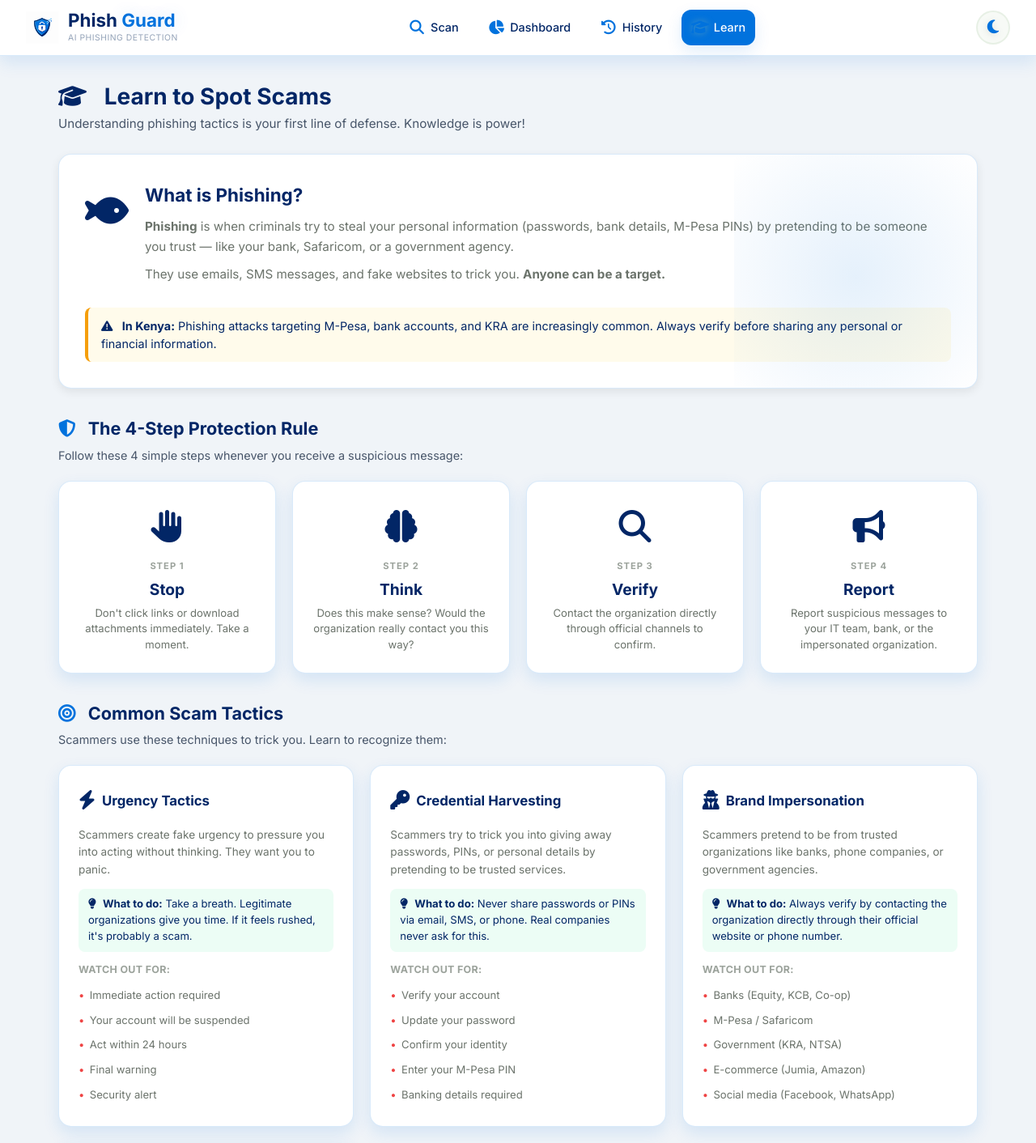
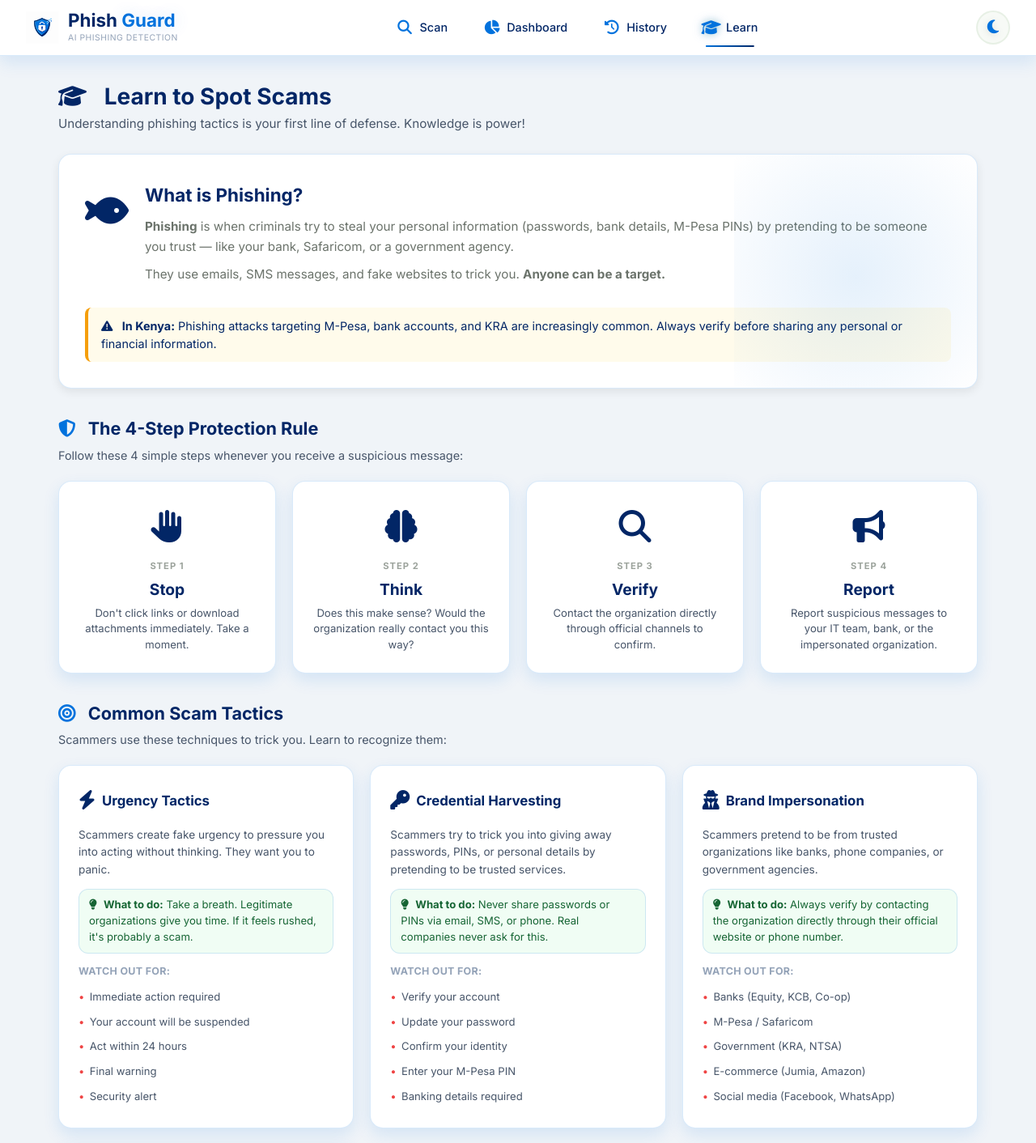
Before and after one commit to willy-havertz/phishing-detection, a React (Vite) app in the folder frontend/: page /education in a window 1280 px wide. Shown: the top 1412 px of the page at 81% size. Built offline with nearby package versions, Linux system fonts and the light colour scheme; no server answers.

Commit message:
refactor: enhance nav-link styles for improved interactivity and visual consistency

```diff
--- a/frontend/src/index.css
+++ b/frontend/src/index.css
@@ -226,12 +226,12 @@ body {
   gap: 0.4rem;
 }
 .nav-link:hover {
-  color: var(--white);
-  background-color: rgba(255, 255, 255, 0.08);
+  color: var(--primary);
+  background-color: transparent !important;
 }
 .nav-link.active {
-  color: var(--white);
-  background-color: var(--dark-lighter);
+  color: var(--primary);
+  background-color: transparent !important;
 }
 .nav-icon {
   font-size: 1rem;
--- a/frontend/src/theme-enhanced.css
+++ b/frontend/src/theme-enhanced.css
@@ -46,7 +46,13 @@
 
   --info: #3b82f6;
   --info-light: #dbeafe;
+  --info-50: #eff6ff;
   --info-gradient: linear-gradient(135deg, #3b82f6 0%, #2563eb 100%);
+
+  /* Background 50s for Light Mode */
+  --success-50: #ecfdf5;
+  --warning-50: #fffbeb;
+  --danger-50: #fef2f2;
 
   /* Enhanced Spacing & Border Radius */
   --radius-xs: 6px;
@@ -88,9 +94,13 @@
 
   /* Semantic Overrides for Dark Mode - Crucial for Contrast */
   --success-light: rgba(16, 185, 129, 0.15);
+  --success-50: rgba(16, 185, 129, 0.1);
   --warning-light: rgba(245, 158, 11, 0.15);
+  --warning-50: rgba(245, 158, 11, 0.1);
   --danger-light: rgba(239, 68, 68, 0.15);
+  --danger-50: rgba(239, 68, 68, 0.1);
   --info-light: rgba(59, 130, 246, 0.15);
+  --info-50: rgba(59, 130, 246, 0.1);
 }
 
 /* ==================== GLOBAL THEME APPLICATION ==================== */
@@ -153,11 +163,15 @@ body {
 
 .nav-link {
   position: relative;
-  overflow: hidden;
+  overflow: visible;
   transition: all var(--transition-base) !important;
   color: var(--theme-text-secondary) !important;
   border-radius: var(--radius-md);
   margin: 0 4px;
+  padding: 0.5rem 1rem !important;
+  display: flex !important;
+  align-items: center !important;
+  gap: 8px !important;
 }
 
 [data-theme="light"] .nav-link {
@@ -168,19 +182,47 @@ body {
   color: var(--primary) !important;
 }
 
+.nav-link::after {
+  content: '';
+  position: absolute;
+  bottom: -2px;
+  left: 50%;
+  width: 0;
+  height: 2px;
+  background: var(--primary-gradient);
+  border-radius: var(--radius-full);
+  transition: all var(--transition-base);
+  transform: translateX(-50%);
+}
+
 .nav-link:hover {
   background: rgba(1, 114, 221, 0.05) !important;
   color: var(--primary) !important;
 }
 
 .nav-link.active {
-  background: var(--primary-gradient) !important;
-  color: #ffffff !important;
-  box-shadow: var(--theme-shadow-md);
+  background: transparent !important;
+  color: var(--primary) !important;
+  box-shadow: none !important;
+}
+
+.nav-link.active::after {
+  width: 60%;
+}
+
+.nav-link.active .nav-icon {
+  color: var(--primary) !important;
+  transform: scale(1.1);
 }
 
 [data-theme="light"] .nav-link.active {
-  background: var(--primary) !important;
+  background: transparent !important;
+  color: var(--primary-dark) !important;
+}
+
+[data-theme="light"] .nav-link.active .nav-icon {
+  color: var(--primary) !important;
+  filter: drop-shadow(0 0 5px rgba(1, 114, 221, 0.3));
 }
 
 /* User Interactiveness & Animations */
@@ -1281,6 +1323,56 @@ html {
   scroll-behavior: smooth;
 }
 
+/* ==================== EDUCATION PAGE ENHANCEMENTS ==================== */
+.tactic-desc,
+.kenya-desc,
+.protection-desc,
+.quiz-question,
+.tactic-examples li,
+.kenya-tip {
+  color: var(--theme-text-secondary) !important;
+}
+
+.tactic-tip {
+  background: var(--success-50) !important;
+  border: 1px solid var(--theme-border) !important;
+  color: var(--theme-text-primary) !important;
+  border-radius: var(--radius-md) !important;
+}
+
+[data-theme="light"] .tactic-tip {
+  background: #f0fdf4 !important;
+  color: #166534 !important;
+}
+
+[data-theme="dark"] .tactic-tip {
+  background: rgba(16, 185, 129, 0.1) !important;
+  color: var(--success) !important;
+  border-color: rgba(16, 185, 129, 0.2) !important;
+}
+
+.tactic-examples h4 {
+  color: var(--theme-text-tertiary) !important;
+}
+
+.edu-intro {
+  background: var(--theme-bg-secondary) !important;
+  border: 1px solid var(--theme-border) !important;
+  border-radius: var(--radius-lg) !important;
+}
+
+.edu-intro-alert {
+  background: var(--warning-50) !important;
+  border-left: 4px solid var(--warning) !important;
+  color: var(--theme-text-primary) !important;
+}
+
+[data-theme="dark"] .edu-intro-alert {
+  background: rgba(245, 158, 11, 0.1) !important;
+  color: var(--warning) !important;
+  border-left-color: var(--warning) !important;
+}
+
 /* ==================== PRINT STYLES ==================== */
 @media print {
   [data-theme="dark"] {
```
